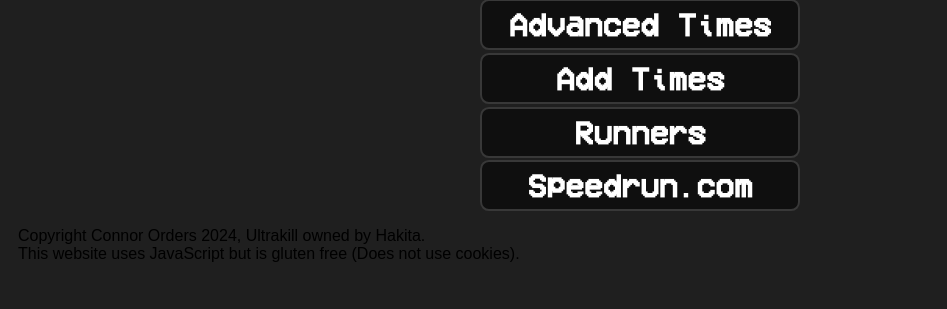
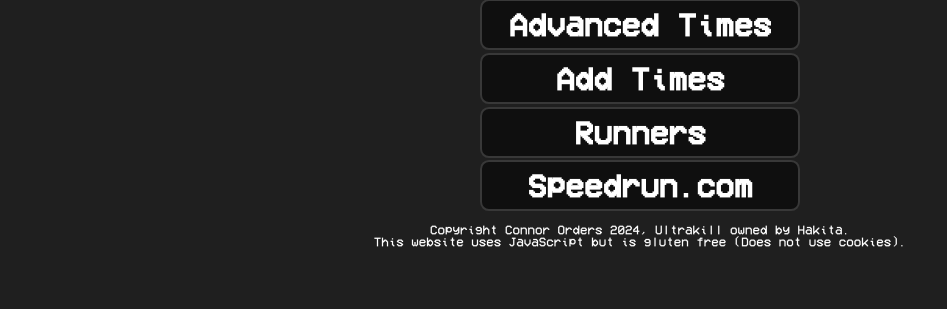
Before and after one commit to Antipoison7/Ultrakill-PHP, a PHP site: page / in a window 1280 px wide. Shown: the part 233-542 px from the top of the page, without its empty margins (0-947 px from the left). Run offline with PHP 8.4, Linux system fonts and the light colour scheme.

Commit message:
Added copyright formatting

```diff
--- a/Website/resources/css/common.css
+++ b/Website/resources/css/common.css
@@ -631,6 +631,14 @@ a.nostyle:visited {
    cursor:pointer;
 }
 
+.indexFooterCopyright
+{
+   color: white;
+   font-family: UltrakillFont;
+   font-size: 1vw;
+   text-align: center;
+}
+
 /* CSS Layout from W3Schools: https://www.w3schools.com/css/css_templates.asp */
 /* Style the top navigation bar */
 .topnav {
```
